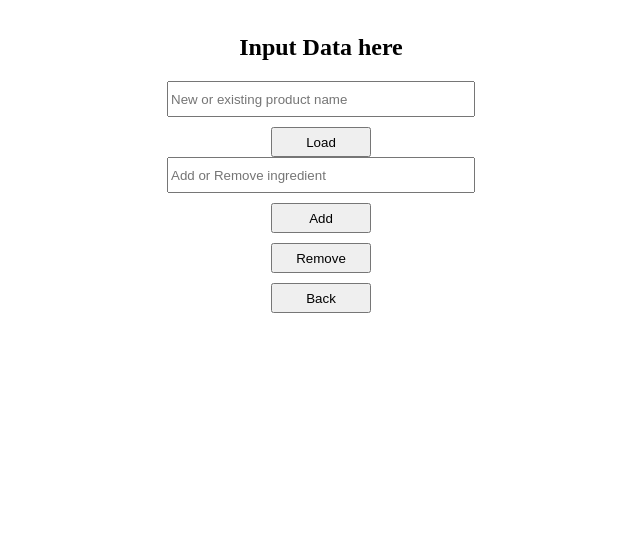
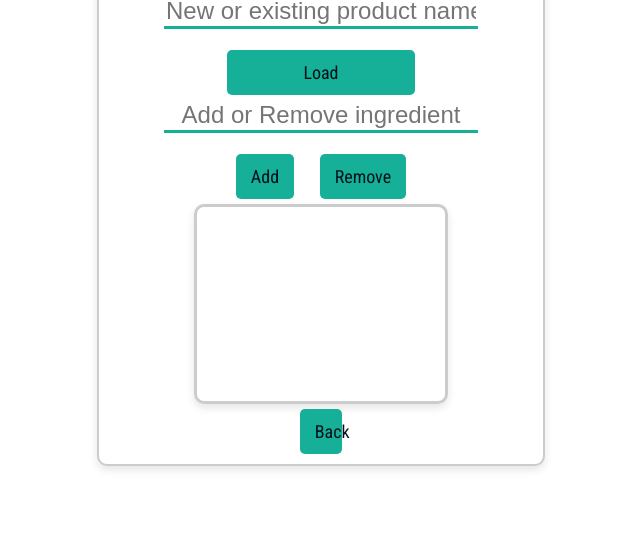
Before and after one commit to ds526-student/samSuppSense, a website: page Frontend/input.html in a window 1280 px wide. Shown: the part 274-816 px from the top of the page, without its empty margins (319-959 px from the left). Drawn offline with Linux system fonts and the light colour scheme; no server answers.

Commit message:
login page and input page has styling, login has a database and uses cookies

```diff
--- a/Backend/Server/package.json
+++ b/Backend/Server/package.json
@@ -10,6 +10,7 @@
   "license": "ISC",
   "description": "",
   "dependencies": {
+    "cookie-parser": "^1.4.7",
     "cors": "^2.8.5",
     "dotenv": "^16.5.0",
     "express": "^5.1.0",
--- a/Backend/Server/server.js
+++ b/Backend/Server/server.js
@@ -1,12 +1,13 @@
 const express = require('express');
 const path = require('path');
 const cors = require('cors');
-
+const cookieParser = require('cookie-parser');
 
 const app = express();
 const PORT = process.env.PORT || 3000;
 
 app.use(cors());
+app.use(cookieParser());
 
 
 //middleware
--- /dev/null
+++ b/Frontend/auth.js
@@ -0,0 +1,16 @@
+let pageCleared = false;
+
+async function checkLogin() {
+
+  const res = await fetch('/api/check-login', { credentials: 'include' });
+  const data = await res.json();
+
+  if (!data.loggedIn) {
+    console.log("User is logged in");
+    alert("you need to be logged in to view this page");
+    window.location.href = "login.html";
+  }
+}
+
+
+checkLogin();
--- /dev/null
+++ b/Frontend/input.css
@@ -0,0 +1,185 @@
+@import url('https://fonts.googleapis.com/css2?family=Roboto+Condensed&display=swap');
+@import url('./colors.css');
+
+body {
+  background-color: var(--background-color);
+  margin: 0;
+  display: flex;
+  justify-content: center;
+  align-items: center;
+  min-height: 100vh;
+  font-family: 'Roboto Condensed', sans-serif;
+}
+
+h1 {
+  margin-bottom: 5vh;
+  font-family: 'Roboto Condensed', sans-serif;
+  background-color: var(--primary-color);
+  padding: 1vh;
+  border-bottom: 5px solid black;
+  transition: all 0.3s ease;
+  align-items: center;
+
+}
+
+h1:hover {
+  background-color: var(--accent-color);
+  border-bottom: 5px solid var(--primary-color);
+  transform: scale(1.1);
+}
+
+h2 {
+  font-family: 'Roboto Condensed', sans-serif;
+  background-color: var(--secondaryBackground-color);
+  color: var(--text-color);
+  padding: 0.8vh 2vw;
+  margin: 2vh 0;
+  border-bottom: 5px solid var(--primary-color);
+  border-radius: 5px;
+  transition: all 0.3s ease;
+  text-align: center;
+  box-shadow: 0 4px 6px rgba(0, 0, 0, 0.05);
+}
+
+h2:hover {
+  border-bottom: 5px solid var(--accent-color);
+  background-color: var(--primary-color);
+  color: var(--background-color);
+  transform: scale(1.05);
+}
+
+
+#main {
+  display: flex;
+  flex-direction: column;
+  justify-content: flex-start;
+  align-items: center;
+  padding: 10px;
+  background-color: var(--secondaryBackground-color);
+  border: 2px solid #ccc;
+  border-radius: 10px;
+  box-shadow: 0 4px 8px rgba(0, 0, 0, 0.1);
+  width: 35vw;
+  height: 85vh;
+  box-sizing: border-box;
+  overflow: hidden;
+  transition: all .5s ease;
+}
+
+#main:hover {
+  border: 2px solid var(--accent-color);
+  box-shadow: 0 32px 64px rgba(0, 0, 0, 0.1);
+}
+
+#output {
+  display: flex;
+  flex-direction: column;
+  align-items: center;
+  border: 3px solid #ccc;
+  border-radius: 10px;
+  box-shadow: 0 4px 8px rgba(0, 0, 0, 0.1);
+  flex: 1;
+  overflow-y: auto;
+  padding: 8px;
+  box-sizing: border-box;
+  min-width: 60%;
+  max-width: 80%;
+  height: 100%;
+  min-height: 200px;
+  transition: all .5s ease;
+}
+
+#output:hover {
+  border: 3px solid var(--accent-color);
+}
+
+
+button {
+  margin: 5px auto;
+  font-size: 18px;
+  font-family: 'Roboto Condensed', sans-serif;
+  background-color: var(--primary-color);
+  color: var(--text-color);
+  border: none;
+  border-radius: 5px;
+  width: 60%;
+  height: auto;
+  padding: 12px 15px;
+  transition: all 0.3s ease;
+}
+
+button:hover {
+  color: var(--background-color);
+  background-color: var(--accent-color);
+  transform: scale(1.05);
+  box-shadow: 0 8px 20px rgba(0, 0, 0, 0.2);
+}
+
+button:disabled {
+  opacity: 0.5;
+}
+
+#controls {
+  display: flex;
+  flex-direction: column;
+  justify-content: center;
+  align-items: center;
+}
+
+
+
+#add_remove {
+  display: flex;
+}
+
+#add_remove button {
+  margin-left: 1vw;
+  margin-right: 1vw;
+}
+
+
+#back {
+  width: 10%;
+}
+
+
+.existing_ingredient {
+  background-color: var(--secondaryBackground-color);
+  color: var(--text-color);
+  padding: 8px 12px;
+  margin: 5px 0;
+  border-left: 5px solid var(--primary-color);
+  border-radius: 6px;
+  width: 100%;
+  box-shadow: 0 2px 4px rgba(0, 0, 0, 0.05);
+  transition: all 0.3s ease;
+  text-align: left;
+  font-size: 1rem;
+}
+
+.existing_ingredient:hover {
+  background-color: var(--primary-color);
+  color: var(--background-color);
+  border-left: 5px solid var(--accent-color);
+  transform: scale(1.02);
+}
+
+input {
+  border: none;
+  border-bottom: 3px solid var(--primary-color);
+  margin-bottom: 2vh;
+  transition: transform 0.1s ease;
+  background-color: var(--secondaryBackground-color);
+  color: var(--text-color);
+  font-size: x-large;
+  text-align: center;
+}
+
+input:hover {
+  border-bottom: 3px solid var(--accent-color);
+  transform: scale(1.1);
+}
+
+input:focus {
+  outline: none;
+}
--- a/Frontend/input.html
+++ b/Frontend/input.html
@@ -1,29 +1,40 @@
 <!DOCTYPE html>
 <html lang="en">
+
 <head>
     <meta charset="UTF-8">
     <meta name="viewport" content="width=device-width, initial-scale=1.0">
     <title>SuppSense</title>
-        <script src="/js/theme-loader.js"></script>
+    <link rel="stylesheet" href="input.css">
+    <script src="themeLoader.js"></script>
+    <script src="auth.js"></script>
+
 </head>
+
 <body>
-        <div style="display: flex; flex-direction: column; justify-content: center; align-items: center; height: 100vh; padding-top: -200px;">
+    <div id="main">
+        <div id="controls">
             <h1>SuppSense</h1>
             <h2>Input Data here</h2>
             <div id="Input"></div>
-            <input type="text" id="inputProduct" placeholder="New or existing product name" list="productList" style="width: 300px; height: 30px">
-            <button id="load" style="width: 100px; height: 30px; margin-top: 10px;">Load</button>
+            <input type="text" id="inputProduct" placeholder="New or existing product name" list="productList">
+            <button id="load">
+                Load</button>
+            <input type="text" id="inputIngredient" placeholder="Add or Remove ingredient" list="ingredientList">
+            <div id="add_remove">
+                <button id="Add">Add</button>
+                <button id="Remove">Remove</button>
+            </div>
 
-            <input type="text" id="inputIngredient" placeholder="Add or Remove ingredient" list="ingredientList" style="width: 300px; height: 30px">
-            <button id="Add" style="width: 100px; height: 30px; margin-top: 10px;">Add</button>
-            <button id="Remove" style="width: 100px; height: 30px; margin-top: 10px;">Remove</button>
 
-            <button id="back" style="width: 100px; height: 30px; margin-top: 10px;">Back</button>
-            <div id="output" style="margin-top: 20px;">
         </div>
+        <div id="output">
+        </div>
+        <button id="back" onclick="window.location.href='index.html';">Back</button>
     </div>
     <datalist id="productList"></datalist>
     <datalist id="ingredientList"></datalist>
     <script src="input.js"></script>
 </body>
+
 </html>
--- a/Frontend/input.js
+++ b/Frontend/input.js
@@ -50,11 +50,11 @@ document.getElementById('load').addEventListener('click', async () => {
 
     try {
         const response = await fetch('/api/getProductId', {
-        method: 'POST',
-        headers: {
-            'Content-Type': 'application/json',
-        },
-        body: JSON.stringify({ productName }),
+            method: 'POST',
+            headers: {
+                'Content-Type': 'application/json',
+            },
+            body: JSON.stringify({ productName }),
         });
 
         if (!response.ok) {
@@ -217,7 +217,7 @@ document.getElementById('Add').addEventListener('click', async () => {
 });
 
 // removes an ingredient from the product
-document.getElementById('Remove').addEventListener('click', async() => {
+document.getElementById('Remove').addEventListener('click', async () => {
     const productName = document.getElementById('inputProduct').value; // gets the product name from the text box
     const ingredientName = document.getElementById('inputIngredient').value; // gets the ingredient name from the text box
 
@@ -276,6 +276,7 @@ function displayIngredients(ingredients) {
 
         ingredients.forEach(ingredient => {
             const ingredientItem = document.createElement('p');
+            ingredientItem.className = "existing_ingredient";
             ingredientItem.textContent = `${ingredient.IngredientName}`;
             ingredientsDiv.appendChild(ingredientItem);
         });
@@ -291,29 +292,3 @@ function generateBarcode(min, max) {
     max = Math.floor(max);
     return Math.floor(Math.random() * (max - min + 1)) + min;
 }
-
-document.getElementById('back').addEventListener('click', async () => {
-    try {
-        const logoutResponse = await fetch('/api/logout', {
-            method: 'POST',
-            headers: {
-                'Content-Type': 'application/json',
-            },
-        });
-
-        if (!logoutResponse.ok) {
-            throw new Error('Logout failed');
-        }
-
-        const logoutResult = await logoutResponse.json();
-
-        if (logoutResult.success) {
-            alert('Logout successful');
-            window.location.href = 'index.html';
-        } else {
-            alert('Logout failed: ' + logoutResult.message);
-        }
-    } catch (error) {
-        console.error(error);
-    }
-});
--- /dev/null
+++ b/Frontend/login.css
@@ -0,0 +1,98 @@
+@import url('https://fonts.googleapis.com/css2?family=Roboto+Condensed&display=swap');
+@import url('./colors.css');
+
+body {
+  background-color: var(--background-color);
+  margin: 0;
+  display: flex;
+  justify-content: center;
+  align-items: center;
+  min-height: 100vh;
+  font-family: 'Roboto Condensed', sans-serif;
+}
+
+h1 {
+  margin-bottom: 5vh;
+  font-family: 'Roboto Condensed', sans-serif;
+  background-color: var(--primary-color);
+  padding: 1vh;
+  border-bottom: 5px solid black;
+  transition: all 0.3s ease;
+
+}
+
+h1:hover {
+  background-color: var(--accent-color);
+  border-bottom: 5px solid var(--primary-color);
+  transform: scale(1.1);
+}
+
+#main {
+  display: flex;
+  flex-direction: column;
+  justify-content: flex-start;
+  align-items: center;
+  padding: 10px;
+  background-color: var(--secondaryBackground-color);
+  border: 2px solid #ccc;
+  border-radius: 10px;
+  box-shadow: 0 4px 8px rgba(0, 0, 0, 0.1);
+  width: 35vw;
+  height: 85vh;
+  box-sizing: border-box;
+  overflow: hidden;
+  transition: all .5s ease;
+}
+
+#main:hover {
+  border: 2px solid var(--accent-color);
+  box-shadow: 0 32px 64px rgba(0, 0, 0, 0.1);
+}
+
+
+
+button {
+  margin: 5px auto;
+  font-size: 18px;
+  font-family: 'Roboto Condensed', sans-serif;
+  background-color: var(--primary-color);
+  color: var(--text-color);
+  border: none;
+  border-radius: 5px;
+  width: 90%;
+  height: auto;
+  padding: 12px 15px;
+  transition: all 0.3s ease;
+}
+
+button:hover {
+  color: var(--background-color);
+  background-color: var(--accent-color);
+  transform: scale(1.05);
+  box-shadow: 0 8px 20px rgba(0, 0, 0, 0.2);
+}
+
+button:disabled {
+  opacity: 0.5;
+}
+
+
+input {
+  border: none;
+  border-bottom: 3px solid var(--primary-color);
+  margin-bottom: 2vh;
+  transition: transform 0.1s ease;
+  background-color: var(--secondaryBackground-color);
+  color: var(--text-color);
+  font-size: x-large;
+  text-align: center;
+}
+
+input:hover {
+  border-bottom: 3px solid var(--accent-color);
+  transform: scale(1.1);
+}
+
+input:focus {
+  outline: none;
+}
```
Also changed, not shown: Backend/Server/database.js (+58 -59 lines), Frontend/index.html (+6 -2 lines), Frontend/login.html (+8 -1 lines), Frontend/login.js (+10 -6 lines), Frontend/management.html (+17 -8 lines), Frontend/management.js (added, +25 -0 lines), Frontend/messages.html (+8 -2 lines), 1 other file. Lines whose indentation alone changed are shown as unchanged.
